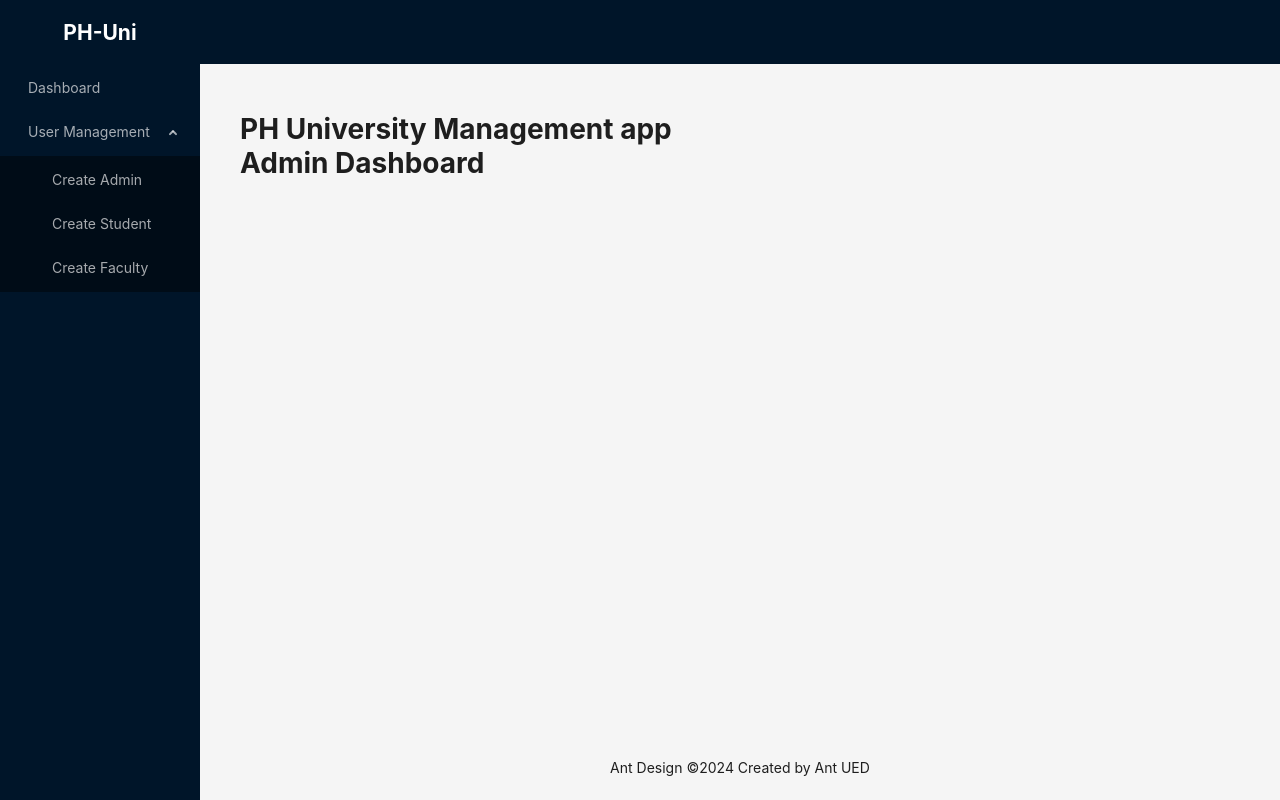
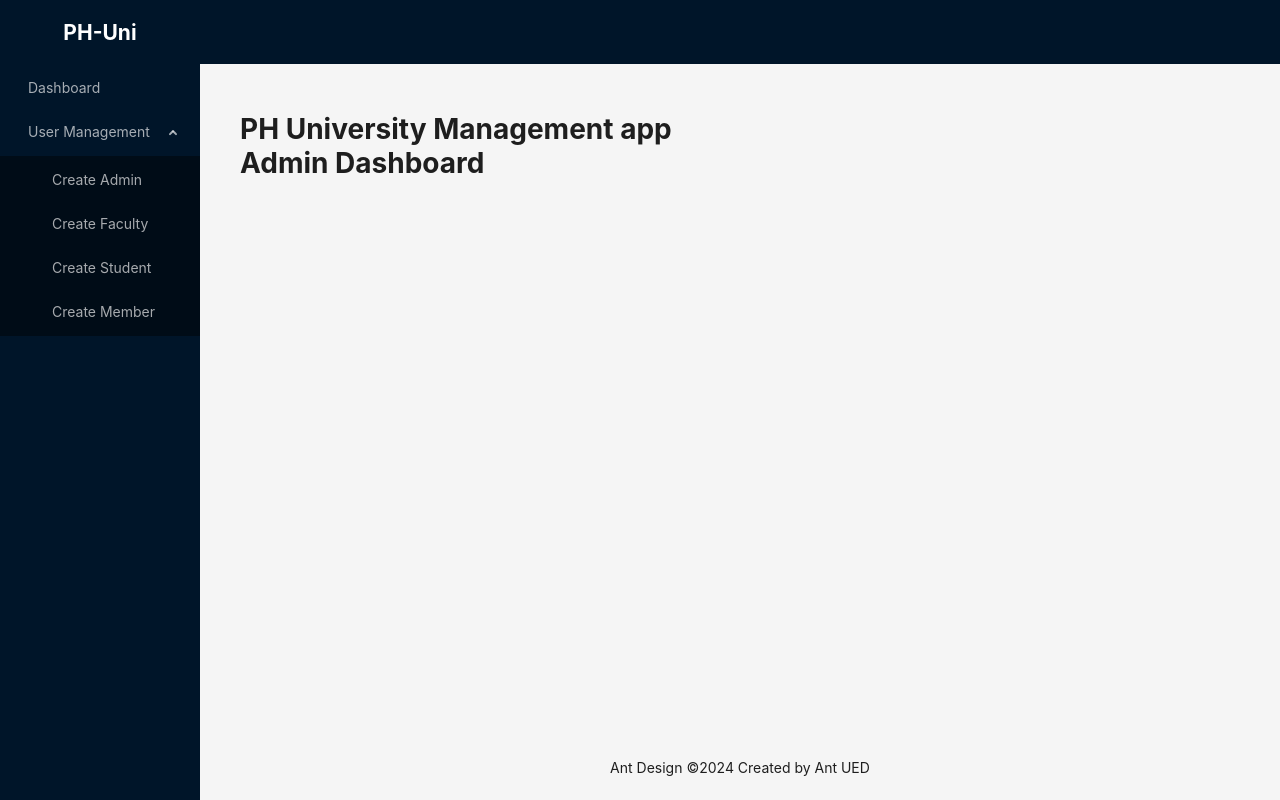
Before and after one commit to Nirob-Barman/PH-University-Management-System, a React (Vite) app: page /admin/dashboard in a window 1280 px wide. Both pictures are taken after a click on the element "User Management". Built offline with nearby package versions, Linux system fonts and the light colour scheme.

Commit message:
Refactor Hard Coded Admin Routes and Side Bar Items

```diff
--- a/src/components/layout/MainLayout.tsx
+++ b/src/components/layout/MainLayout.tsx
@@ -1,45 +1,52 @@
-import { Layout, Menu, MenuProps } from "antd";
-import { NavLink, Outlet } from "react-router-dom";
+import {
+  Layout, Menu,
+  // MenuProps
+} from "antd";
+import {
+  // NavLink,
+  Outlet
+} from "react-router-dom";
+import { adminSidebarItems } from "../../routes/admin.routes";
 
 const { Header, Content, Footer, Sider } = Layout;
 
-const items: MenuProps["items"] = [
-  {
-    // key: "1",
-    key: "DashBoard",
-    // label: "DashBoard",
-    label: <NavLink to="/admin/dashboard">Dashboard</NavLink>,
-  },
-  // {
-  //   key: "2",
-  //   label: "Profile",
-  // },
-  {
-    // key: "3",
-    key: "User Management",
-    label: "User Management",
-    children: [
-      {
-        // key: "31",
-        key: "Create Admin",
-        // label: "Create Admin",
-        label: <NavLink to="/admin/create-admin">Create Admin</NavLink>,
-      },
-      {
-        // key: "32",
-        key: "Create Student",
-        // label: "Create Student",
-        label: <NavLink to="/admin/create-student">Create Student</NavLink>,
-      },
-      {
-        // key: "32",
-        key: "Create Faculty",
-        // label: "Create Faculty",
-        label: <NavLink to="/admin/create-faculty">Create Faculty</NavLink>,
-      },
-    ],
-  },
-];
+// const items: MenuProps["items"] = [
+//   {
+//     // key: "1",
+//     key: "DashBoard",
+//     // label: "DashBoard",
+//     label: <NavLink to="/admin/dashboard">Dashboard</NavLink>,
+//   },
+//   // {
+//   //   key: "2",
+//   //   label: "Profile",
+//   // },
+//   {
+//     // key: "3",
+//     key: "User Management",
+//     label: "User Management",
+//     children: [
+//       {
+//         // key: "31",
+//         key: "Create Admin",
+//         // label: "Create Admin",
+//         label: <NavLink to="/admin/create-admin">Create Admin</NavLink>,
+//       },
+//       {
+//         // key: "32",
+//         key: "Create Student",
+//         // label: "Create Student",
+//         label: <NavLink to="/admin/create-student">Create Student</NavLink>,
+//       },
+//       {
+//         // key: "32",
+//         key: "Create Faculty",
+//         // label: "Create Faculty",
+//         label: <NavLink to="/admin/create-faculty">Create Faculty</NavLink>,
+//       },
+//     ],
+//   },
+// ];
 
 const MainLayout = () => {
   return (
@@ -70,7 +77,8 @@
           theme="dark"
           mode="inline"
           defaultSelectedKeys={["4"]}
-          items={items}
+          // items={items}
+          items={adminSidebarItems}
         />
       </Sider>
       <Layout>
--- a/src/routes/admin.routes.tsx
+++ b/src/routes/admin.routes.tsx
@@ -1,9 +1,22 @@
+import { ReactNode } from "react";
 import AdminDashboard from "../pages/admin/AdminDashboard";
 import CreateAdmin from "../pages/admin/CreateAdmin";
 import CreateFaculty from "../pages/admin/CreateFaculty";
 import CreateStudent from "../pages/admin/CreateStudent";
+import { NavLink } from "react-router-dom";
 
-export const adminPaths2 = [
+type TRoute = {
+  path: string;
+  element: ReactNode;
+};
+
+type TSidebarItem = {
+  key: string;
+  label: ReactNode;
+  children?: TSidebarItem[];
+};
+
+export const adminPaths = [
   {
     name: "Dashboard",
     path: "dashboard",
@@ -14,60 +27,93 @@
     children: [
       {
         name: "Create Admin",
-        path: "admin/create-admin",
+        path: "create-admin",
         element: <CreateAdmin />,
       },
       {
         name: "Create Faculty",
-        path: "admin/create-faculty",
+        path: "create-faculty",
         element: <CreateFaculty />,
       },
       {
         name: "Create Student",
-        path: "admin/create-student",
+        path: "create-student",
         element: <CreateStudent />,
       },
       {
         name: "Create Member",
-        path: "admin/create-member",
+        path: "create-member",
         element: <CreateStudent />,
-      },
-    ],
-  },
-  {
-    name: "Course Management",
-    children: [
-      {
-        name: "Offered Course",
-        path: "admin/offered-course",
-        element: <CreateAdmin />,
       },
     ],
   },
 ];
 
+export const adminSidebarItems = adminPaths.reduce(
+  (acc: TSidebarItem[], item) => {
+    if (item.path && item.name) {
+      acc.push({
+        key: item.name,
+        label: <NavLink to={`/admin/${item.path}`}>{item.name}</NavLink>,
+      });
+    }
 
+    if (item.children) {
+      acc.push({
+        key: item.name,
+        label: item.name,
+        children: item.children.map((child) => ({
+          key: child.name,
+          label: <NavLink to={`/admin/${child.path}`}>{child.name}</NavLink>,
+        })),
+      });
+    }
 
-export const adminPaths = [
-  {
-    // path: "dashboard",
-    index: true,
-    element: <AdminDashboard />,
+    return acc;
   },
-  {
-    path: "dashboard",
-    element: <AdminDashboard />,
-  },
-  {
-    path: "create-student",
-    element: <CreateStudent />,
-  },
-  {
-    path: "create-faculty",
-    element: <CreateFaculty />,
-  },
-  {
-    path: "create-admin",
-    element: <CreateAdmin />,
-  },
-];
+  []
+);
+
+export const adminRoutes = adminPaths.reduce((acc: TRoute[], item) => {
+  if (item.path && item.element) {
+    acc.push({
+      path: item.path,
+      element: item.element,
+    });
+  }
+
+  if (item.children) {
+    item.children.forEach((child) => {
+      acc.push({
+        path: child.path,
+        element: child.element,
+      });
+    });
+  }
+
+  return acc;
+}, []);
+
+// export const adminPaths = [
+//   {
+//     // path: "dashboard",
+//     index: true,
+//     element: <AdminDashboard />,
+//   },
+//   {
+//     path: "dashboard",
+//     element: <AdminDashboard />,
+//   },
+//   {
+//     path: "create-student",
+//     element: <CreateStudent />,
+//   },
+//   {
+//     path: "create-faculty",
+//     element: <CreateFaculty />,
+//   },
+//   {
+//     path: "create-admin",
+//     element: <CreateAdmin />,
+//   },
+// ];
```
Also changed, not shown: src/routes/routes.tsx (+10 -4 lines).
